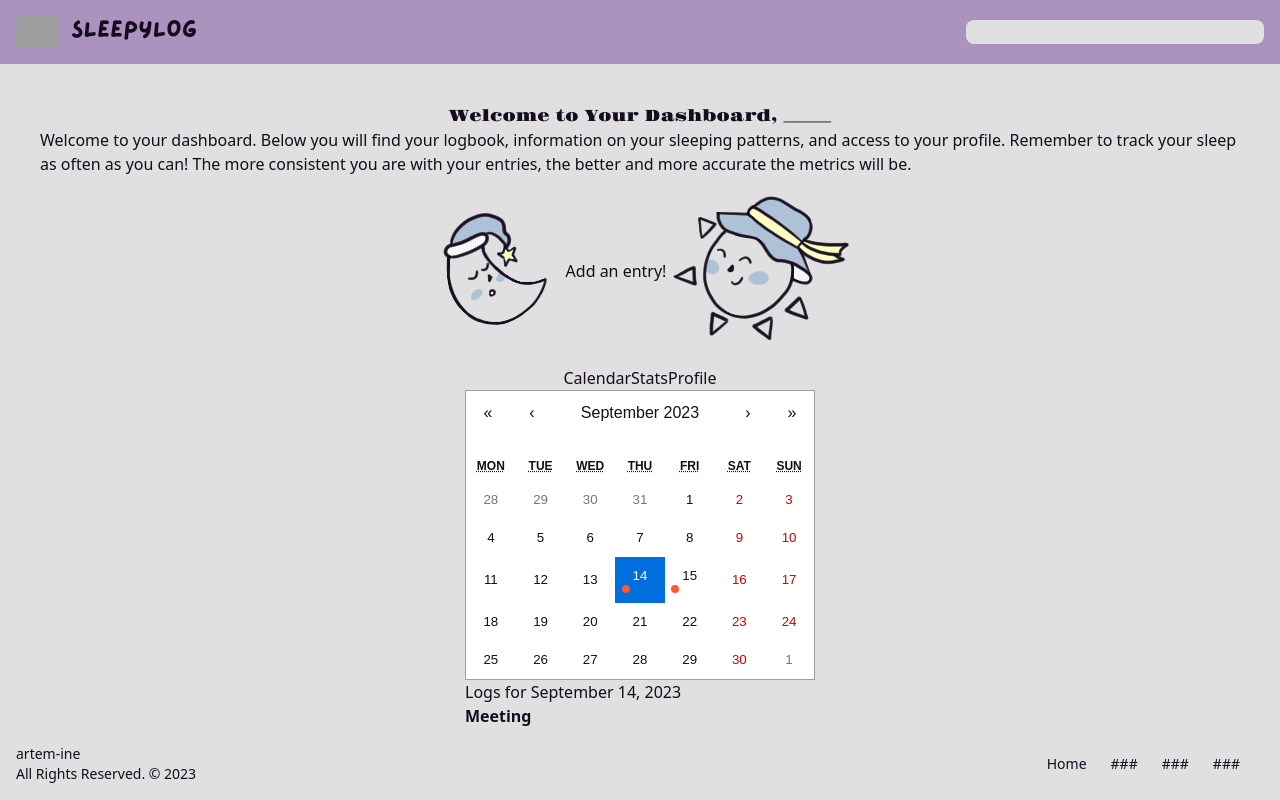
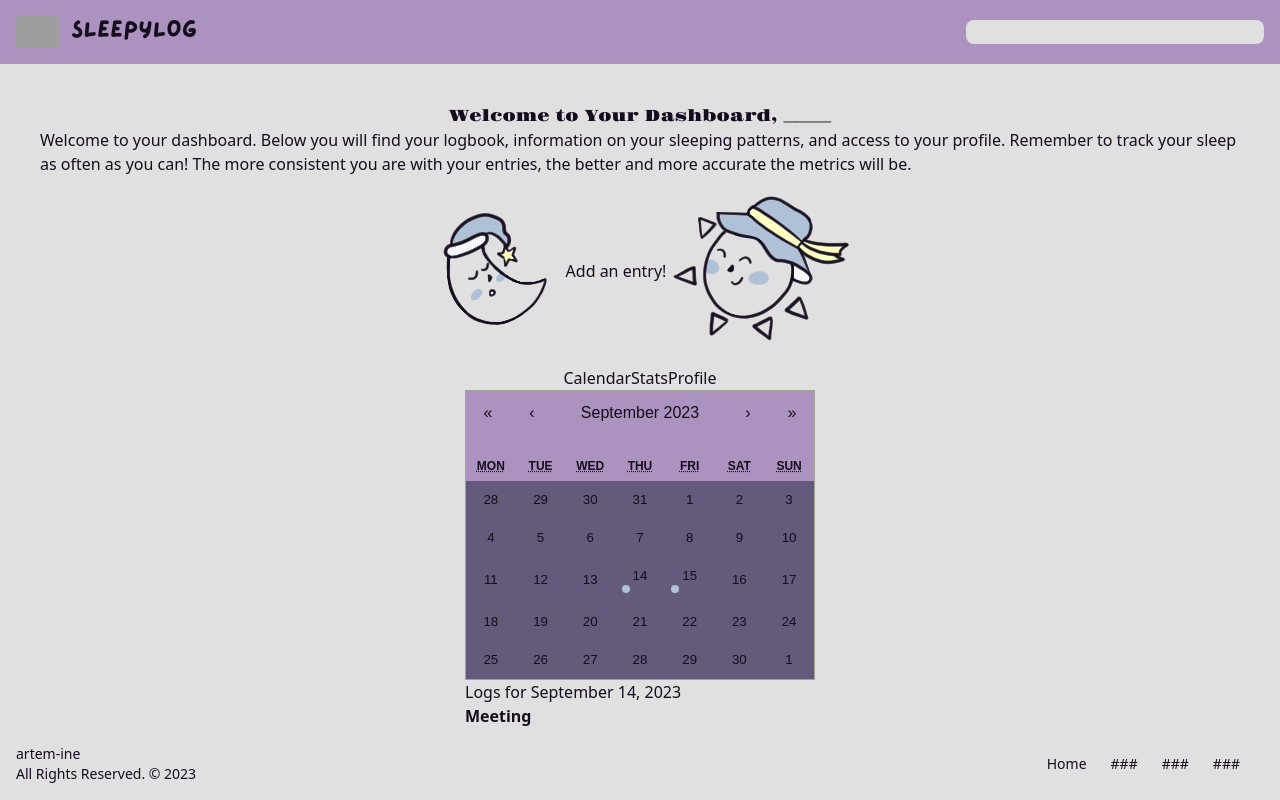
Before and after one commit to artem-ine/sleepylog, a React (Vite) app in the folder frontend/: page / in a window 1280 px wide. Built offline with nearby package versions, Linux system fonts and the light colour scheme; grey boxes are pictures that could not be loaded.

Commit message:
calendar colors

```diff
--- a/frontend/src/components/Dashboard/Calendar.jsx
+++ b/frontend/src/components/Dashboard/Calendar.jsx
@@ -56,7 +56,7 @@ function CalendarView() {
 
   return (
     <div className="calendar-view-container">
-      <div className="calendar-container">
+      <div className="calendar-container bg-primary">
         <Calendar
           onChange={handleDateChange}
           value={selectedDate}
--- a/frontend/src/index.css
+++ b/frontend/src/index.css
@@ -25,6 +25,53 @@ main{
 .calendar-dot {
   width: 8px;
   height: 8px;
-  background-color: #ff5733;
+  background-color: #AFC1D6;
   border-radius: 50%;
 }
+
+.react-calendar{
+  background-color: #AB92BF;
+}
+
+.react-calendar__navigation {
+  background-color: #AB92BF;
+  color: #150C1D;
+}
+
+.react-calendar__tile {
+  background-color: #655A7C;
+  color: #150C1D;
+}
+
+.react-calendar__tile:hover {
+  background-color: #AB92BF;
+  color: #150C1D;
+}
+
+
+.react-calendar__tile--now {
+  background-color: #AB92BF;
+  color: #150C1D;
+}
+
+.react-calendar__tile:hover {
+  background-color: #AB92BF;
+  color: #150C1D;
+}
+
+
+.react-calendar__tile--active {
+  background-color: #655A7C;
+  color: #150C1D;
+}
+
+.react-calendar__tile:hover {
+  background-color: #AB92BF;
+  color: #150C1D;
+}
+
+
+.react-calendar__month-view__weekdays__weekday {
+  background-color: #AB92BF;
+  color: #150C1D;
+}
--- a/frontend/tailwind.config.js
+++ b/frontend/tailwind.config.js
@@ -1,6 +1,10 @@
 /** @type {import('tailwindcss').Config} */
 export default {
-  content: ["./index.html", "./src/**/*.{js,ts,jsx,tsx}"],
+  content: [
+    "./index.html",
+    "./src/**/*.{js,ts,jsx,tsx}",
+    "node_modules/@zach.codes/react-calendar/dist/**/*.js",
+  ],
   theme: {
     extend: {
       fontFamily: {
```
Also changed, not shown: 1 other file (tests, documents, lock files or other folders).
